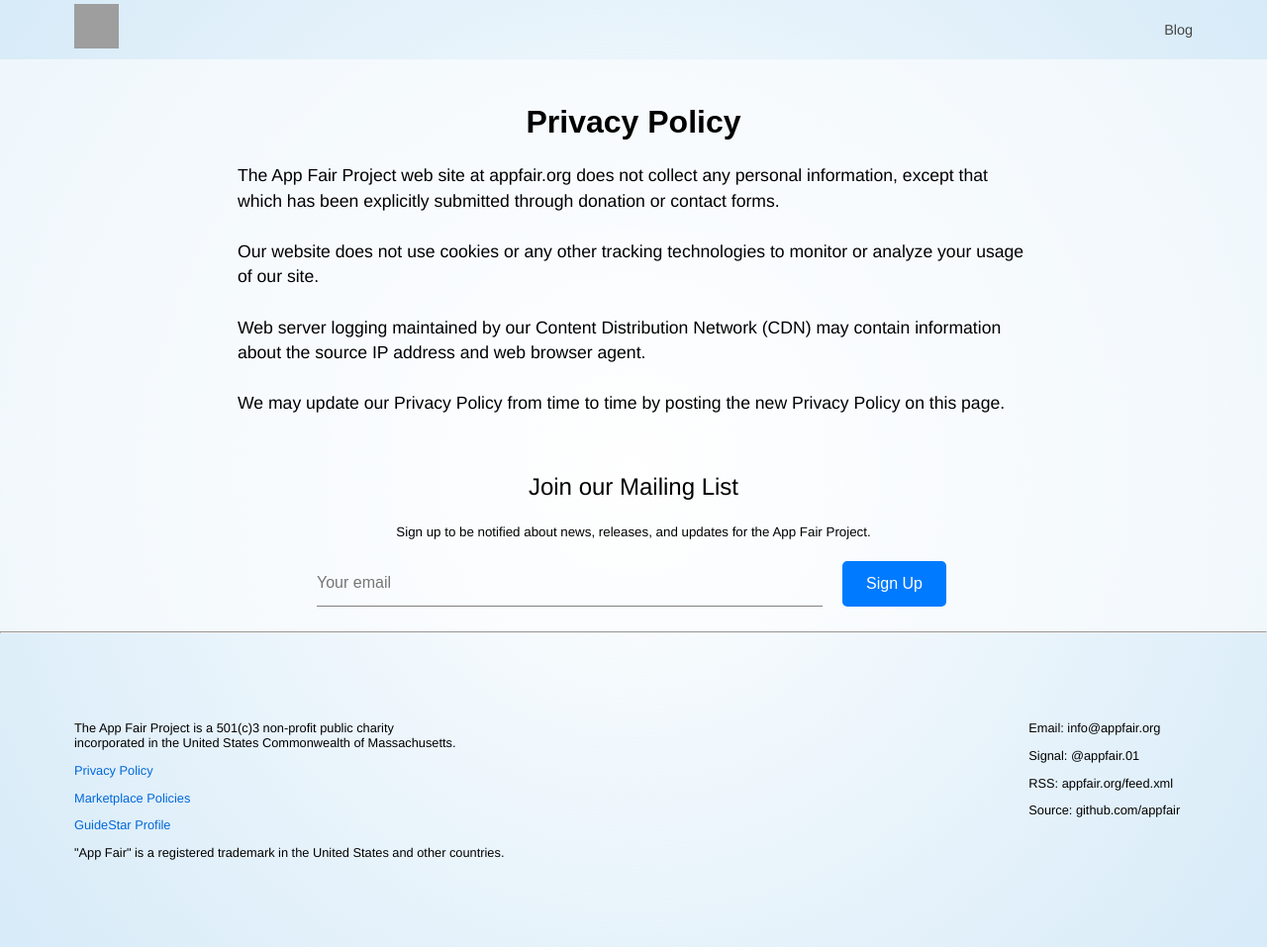
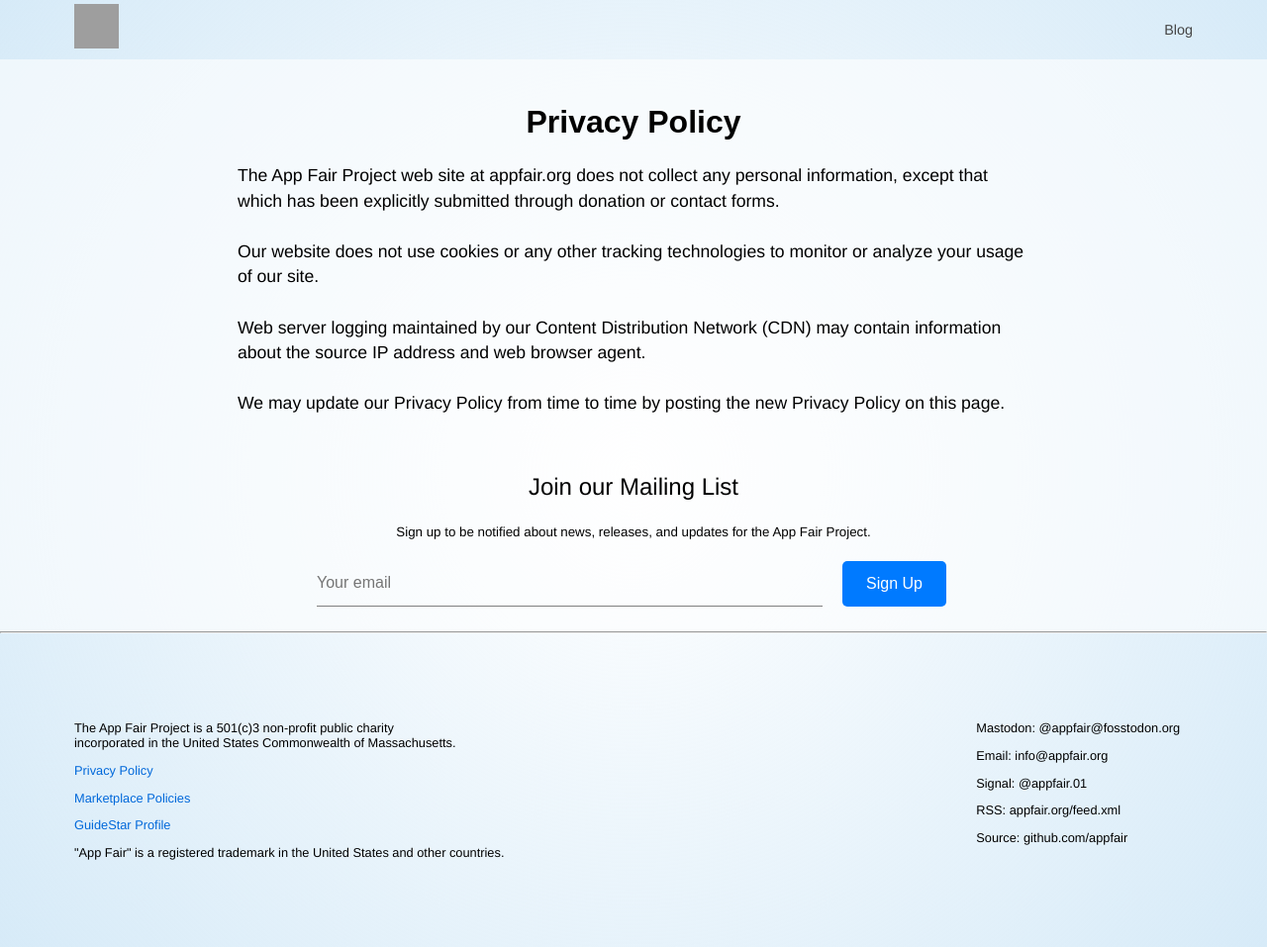
Before and after one commit to fairapps/fairapps.github.io, a Jekyll site: the page built from privacy.md, in a window 1280 px wide and 957 px high. Shown: the whole window at 99% size. Built offline with Jekyll 4.4.1, drawn with Linux system fonts in a browser that asks for light colours; grey boxes are pictures that could not be loaded.

Commit message:
Add mastodon link

```diff
--- a/_includes/footer.html
+++ b/_includes/footer.html
@@ -106,6 +106,8 @@
             <a href="{{ navpage.url | relative_url }}">{{ navpage.title | escape }}</a>
             {%- endif -%}
           {%- endfor -%}
+
+          <a href="https://fosstodon.org/@appfair">Mastodon: @appfair@fosstodon.org</a>
           <a href="mailto:info@appfair.org?subject={{ "" | append: page.title | uri_escape }}">Email: info@appfair.org</a>
           <a href="https://signal.me/#eu/psP7UW7frgEaKzPVql5dLImcalsA9afCGySjXkr1BexCuEF0OvdE9KAqzcTVIP5l">Signal: @appfair.01</a>
           <a href="/feed.xml">RSS: appfair.org/feed.xml</a>
```
